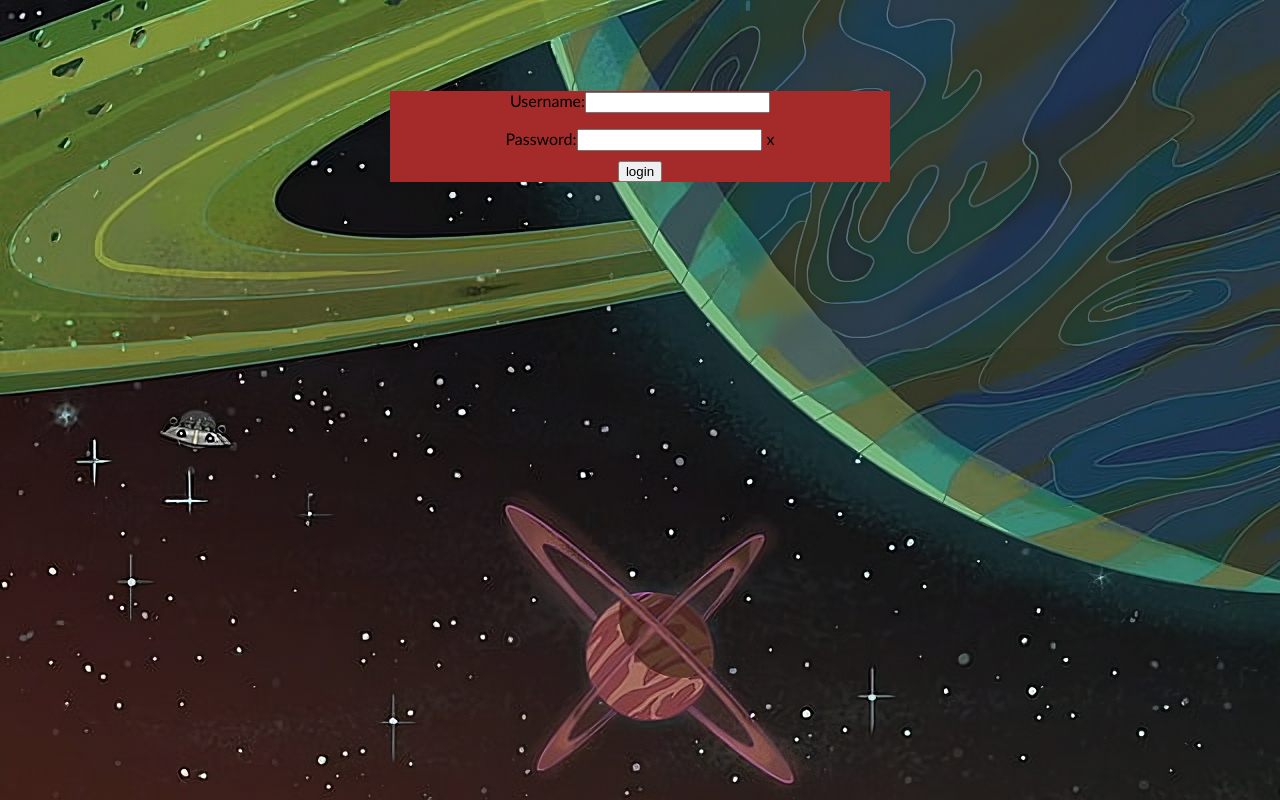
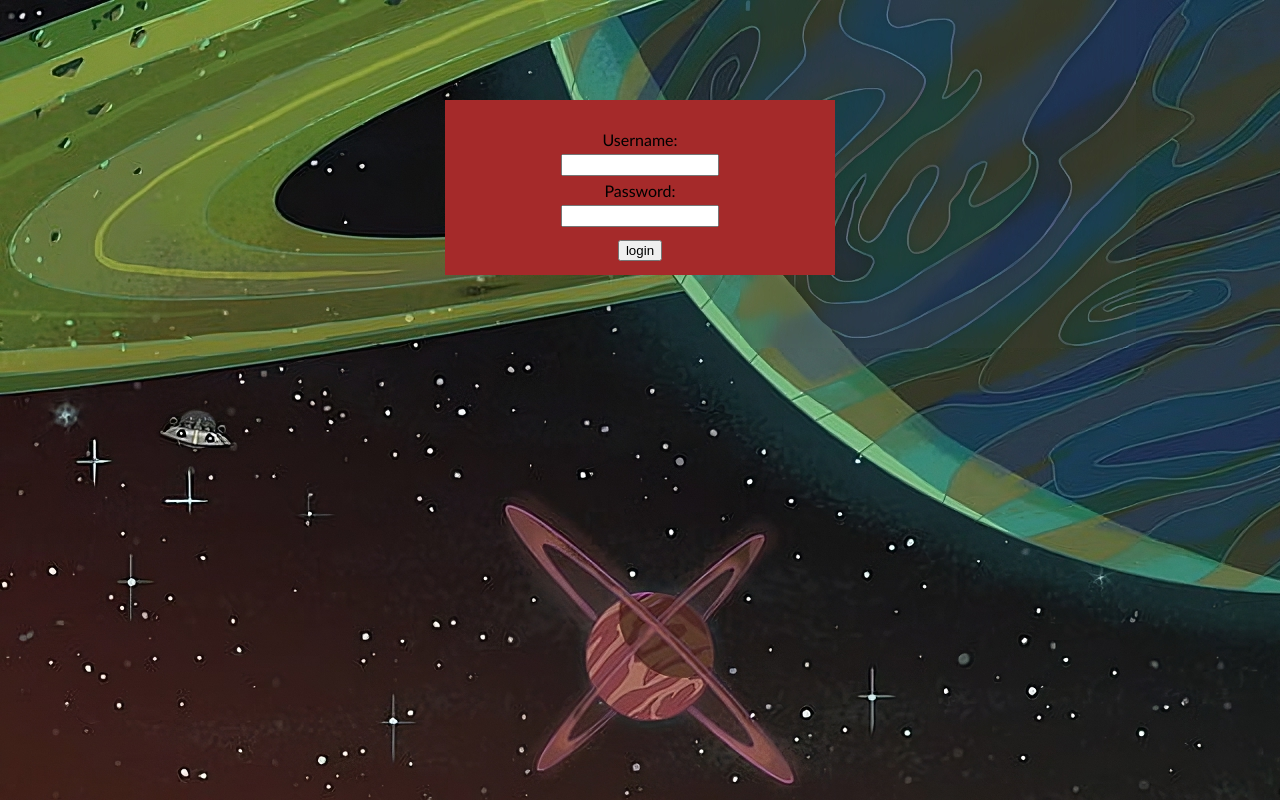
Before and after one commit to Facundovila03/PI-RyM-Facundo-, a React (Create React App) app in the folder facundo_rym/Client/: page / in a window 1280 px wide. Shown: the top 800 px of the page. Built offline with nearby package versions, Linux system fonts and the light colour scheme.

Commit message:
mas estilos para login

```diff
--- a/facundo_rym/Client/src/components/Forms/Forms.jsx
+++ b/facundo_rym/Client/src/components/Forms/Forms.jsx
@@ -29,15 +29,22 @@ export default function Form (props){
     return(
         <div className={styles.Contenedor}>
         <form className={styles.form} onSubmit={handleSubmit}>
-            <div className={styles.username} >
-                <label htmlFor="username">Username:</label>
-                <input type='text'  name="username"  value={userData.username} onChange={handleInputChange} placeholder={errors.username}></input>
-                <p> {errors.username}</p>
-            </div>
+            {/* <div className={styles.PasswordContainer} >
+                <label htmlFor="username" >Username:</label>
+                <input type='text'  name="username"  value={userData.username} onChange={handleInputChange} className={styles.PasswordInput}></input>
+                <div className={styles.PasswordWarning} style={errors.username?{opacity:1}:{opacity:0}}> &#9888;</div>
+                <p className={styles.warningMessagePass}>{errors.username}</p>
+            </div> */}
             <div className={styles.PasswordContainer}>
-                <label htmlFor="password" >Password:</label>
-                <input type='text' name="password" onChange={handleInputChange} value={userData.password} className={styles.PasswordInput}></input>
-                <div className={styles.PasswordWarning}>x</div>
+                <label htmlFor="username"  >Username:</label>
+                <input type='text' name="username" onChange={handleInputChange} value={userData.username} className={styles.UsernameInput}></input>
+                <div className={styles.UsernameWarning} style={errors.username?{display:'block'}:{display:'none'}}> &#9888;</div>
+                <p className={styles.warningMessageUser}>{errors.username}</p>
+            {/* </div>
+            <div className={styles.PasswordContainer}> */}
+                <label htmlFor="password"  >Password:</label>
+                <input type='password' name="password" onChange={handleInputChange} value={userData.password} className={styles.PasswordInput}></input>
+                <div className={styles.PasswordWarning} style={errors.password?{display:'block'}:{display:'none'}}> &#9888;</div>
                 <p className={styles.warningMessagePass}>{errors.password}</p>
             </div>
             <button className={styles.login} >login</button>
--- a/facundo_rym/Client/src/components/Forms/Forms.module.css
+++ b/facundo_rym/Client/src/components/Forms/Forms.module.css
@@ -1,41 +1,109 @@
 .Contenedor{
-    display: grid;
-    grid-template-columns: repeat(3, 1fr);
-    grid-template-rows: repeat(3, 1fr);
-    grid-column-gap: 0px;
-    grid-row-gap: 0px;
-
+    display:flex;
+    justify-content: center;
 }
 
 .form{
-    grid-area: 2 / 2 / 3 / 3;
+    margin-top:100px;
     background-color: brown;
+    position:relative;
+    padding:20px;
+    padding-top:30px;
     display:flex;
     flex-direction: column;
     align-items: center;
-    width: 500px;
-}
-
-.username{
-    color:black;
-}
-
-.login{
-    width: fit-content;
+    height:125px;
+    width:350px;
 }
 
 .PasswordContainer{
     display:flex;
-    flex-direction: row;
-
+    flex-direction: column;
+    align-items: center;
+    padding: 0px;
 }
 
 .PasswordInput{
+    margin:5px;
     height: 1.2em;
-    margin-right:5px;
+    width: 150px;
 }
 
 .warningMessagePass{
     position:relative;
+    bottom: 100px;
+    left:180px;
+    opacity:0;
+    transition: opacity 0.2s ease-in-out;
+    width:150px;
+    box-shadow: 0px -1px 26px 1px rgba(0,0,0,0.50) inset;
+    border:1px solid black;
+    border-radius: 5px;
+    background-color: white;
+    display: inline-flex;
+    padding:5px;
+    font-size: small;
+}
+
+.PasswordWarning{
+    position:relative;
+    bottom: 29px;
+    left:90px;
+    width:15px;
+    height: 20px;
+    font-size: 1.2em;
+}
+
+.PasswordWarning:hover + .warningMessagePass{
+    opacity:1;
+}
+
+.PasswordWarning:hover{
+    cursor:default
+}
+
+
+/*------------------------------------------------------------------------*/
+
+.login{
+    width: fit-content;
+    position:absolute;
+    top: 140px;
+}
+
+/*------------------------------------------------------------------------*/
+
+.UsernameInput{
+    margin:5px;
+    height: 1.2em;
+    width:150px;
+}
+.UsernameWarning{
+    position:absolute;
+    font-size: 1.2em;
+    bottom:72px;
+    left:277px;
 
 }
+.UsernameWarning:hover + .warningMessageUser{
+    opacity:1;
+}
+
+.UsernameWarning:hover{
+    cursor:default
+}
+.warningMessageUser{
+    position:absolute;
+    bottom: 70px;
+    left:295px;
+    opacity:0;
+    transition: opacity 0.2s ease-in-out;
+    width:150px;
+    box-shadow: 0px -1px 26px 1px rgba(0,0,0,0.50) inset;
+    border:1px solid black;
+    border-radius: 5px;
+    background-color: white;
+    display: inline-flex;
+    padding:5px;
+    font-size: small;
+}
```
